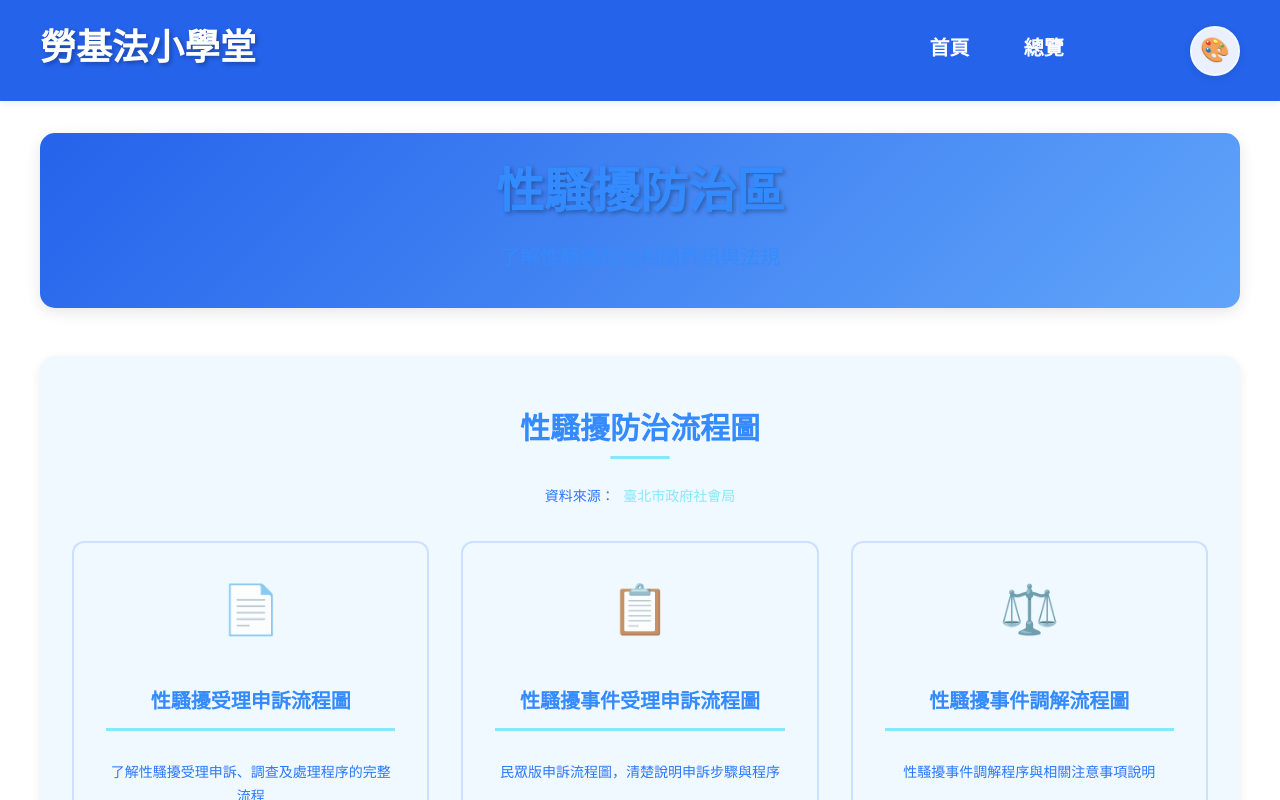
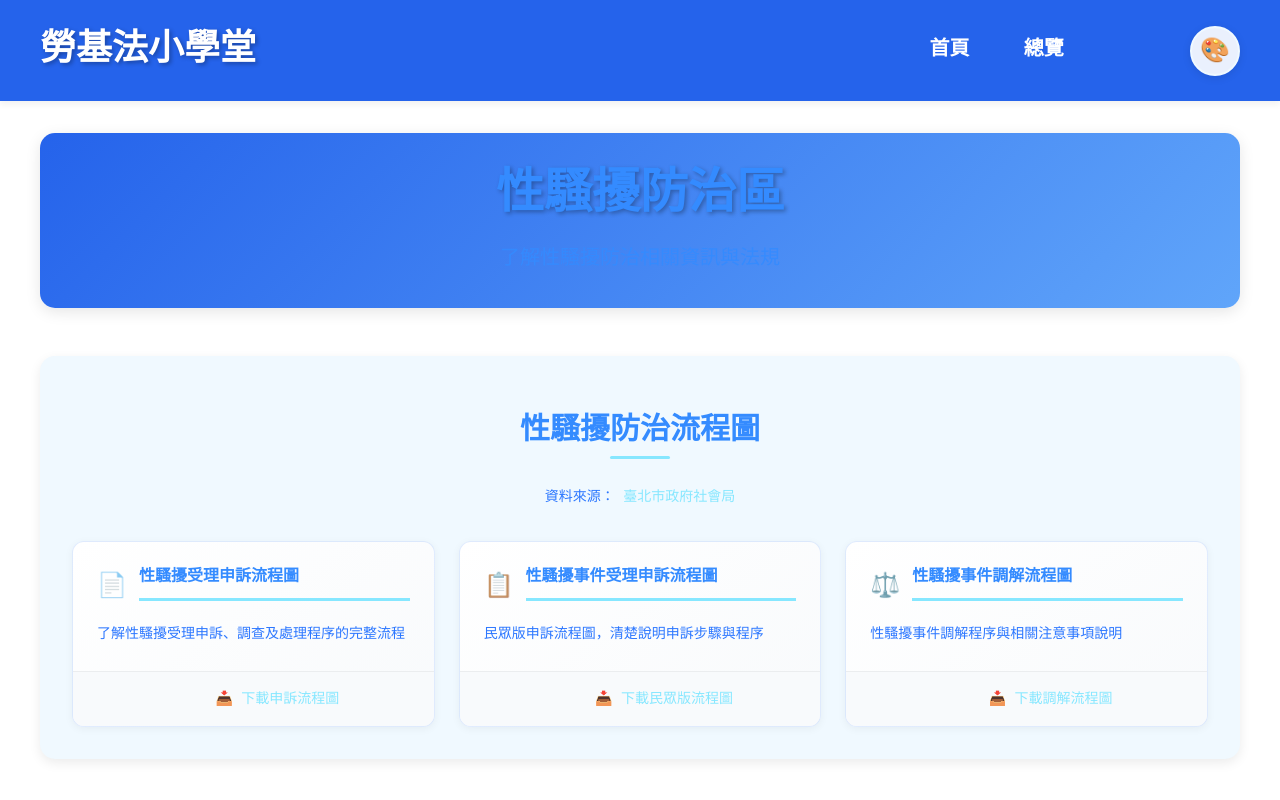
Before and after one commit to Cindy910120/law, a Nuxt app: page /labor-law/sexual-harassment-prevention in a window 1280 px wide. Shown: the top 800 px of the page. Built offline with nearby package versions, Linux system fonts and the light colour scheme.

Commit message:
修改樣式

```diff
--- a/pages/labor-law/sexual-harassment-prevention.vue
+++ b/pages/labor-law/sexual-harassment-prevention.vue
@@ -4,9 +4,7 @@
     <div class="page-header">
       <h1 class="page-title">性騷擾防治區</h1>
       <p class="page-subtitle">了解性騷擾防治相關資訊與法規</p>
-    </div>
-
-    <!-- PDF資料區域 -->
+    </div>    <!-- PDF資料區域 -->
     <div class="pdf-resources-section">
       <h2 class="section-title">性騷擾防治流程圖</h2>
       <p class="source-info">
@@ -20,49 +18,65 @@
         </a>
       </p>
 
-      <div class="pdf-grid">        <div class="pdf-card">
-          <div class="pdf-icon">📄</div>
+      <div class="pdf-container">
+        <div class="pdf-item">
+          <div class="pdf-content">
+            <div class="pdf-header">
+              <span class="pdf-icon">📄</span>
               <h3 class="pdf-title">性騷擾受理申訴流程圖</h3>
+            </div>
             <p class="pdf-description">了解性騷擾受理申訴、調查及處理程序的完整流程</p>
+          </div>
+          <div class="pdf-actions">
             <a
               href="/PDF_Data/性騷擾受理申訴、調查及處理程序流程圖.pdf"
               download="性騷擾受理申訴、調查及處理程序流程圖.pdf"
-            class="pdf-download-btn btn btn-secondary"
+              class="pdf-download-btn"
             >
-            <span>📥</span>
-            申訴流程圖 PDF
+              📥 下載申訴流程圖
             </a>
           </div>
+        </div>
 
-        <div class="pdf-card">
-          <div class="pdf-icon">📋</div>
+        <div class="pdf-item">
+          <div class="pdf-content">
+            <div class="pdf-header">
+              <span class="pdf-icon">📋</span>
               <h3 class="pdf-title">性騷擾事件受理申訴流程圖</h3>
+            </div>
             <p class="pdf-description">民眾版申訴流程圖，清楚說明申訴步驟與程序</p>
+          </div>
+          <div class="pdf-actions">
             <a
               href="/PDF_Data/性騷擾事件受理申訴流程圖(民眾版).pdf"
               download="性騷擾事件受理申訴流程圖(民眾版).pdf"
-            class="pdf-download-btn btn btn-secondary"
+              class="pdf-download-btn"
             >
-            <span>📥</span>
-            民眾版流程圖 PDF
+              📥 下載民眾版流程圖
             </a>
           </div>
+        </div>
 
-        <div class="pdf-card">
-          <div class="pdf-icon">⚖️</div>
+        <div class="pdf-item">
+          <div class="pdf-content">
+            <div class="pdf-header">
+              <span class="pdf-icon">⚖️</span>
               <h3 class="pdf-title">性騷擾事件調解流程圖</h3>
+            </div>
             <p class="pdf-description">性騷擾事件調解程序與相關注意事項說明</p>
+          </div>
+          <div class="pdf-actions">
             <a
               href="/PDF_Data/性騷擾事件調解流程圖.pdf"
               download="性騷擾事件調解流程圖.pdf"
-            class="pdf-download-btn btn btn-secondary"
+              class="pdf-download-btn"
             >
-            <span>📥</span>
-            調解流程圖 PDF
+              📥 下載調解流程圖
             </a>
           </div>
         </div>
-    </div>    <!-- 主要按鈕區域 -->
+      </div>
+    </div><!-- 主要按鈕區域 -->
     <div class="main-actions-section">
       <h2 class="section-title">詳細法規與指引</h2>
       <div class="action-buttons">
@@ -193,101 +207,116 @@
   text-decoration: underline;
 }
 
-.pdf-grid {
+/* PDF資料區域 */
+.pdf-resources-section {
+  margin-bottom: 4rem;
+  padding: 2rem;
+  background: var(--theme-card, white);
+  border-radius: 15px;
+  box-shadow: 0 4px 12px rgba(0, 0, 0, 0.08);
+  transition: all 0.3s ease;
+}
+
+.source-info {
+  text-align: center;
+  margin-bottom: 2rem;
+  font-size: var(--font-size-sm, 0.875rem);
+  color: var(--typography-secondary, #6b7280);
+}
+
+.source-link {
+  color: var(--typography-accent, #3b82f6);
+  text-decoration: none;
+  font-weight: var(--font-weight-medium, 500);
+  transition: color 0.3s ease;
+}
+
+.source-link:hover {
+  color: var(--tone-accent-dark, #1d4ed8);
+  text-decoration: underline;
+}
+
+.pdf-container {
   display: grid;
-  grid-template-columns: repeat(auto-fit, minmax(300px, 1fr));
-  gap: 2rem;
+  grid-template-columns: repeat(auto-fit, minmax(350px, 1fr));
+  gap: 1.5rem;
   margin-top: 2rem;
 }
 
-.pdf-card {
-  background: var(--theme-card, white);
-  border: 2px solid rgba(59, 130, 246, 0.2);
+.pdf-item {
+  background: linear-gradient(145deg, #ffffff, #f8fafc);
+  border: 1px solid rgba(59, 130, 246, 0.15);
   border-radius: 12px;
-  padding: 2rem;
-  text-align: center;
+  overflow: hidden;
   transition: all 0.3s ease;
-  position: relative;
-  overflow: hidden;
-  display: flex;
-  flex-direction: column;
-  justify-content: space-between;
-  min-height: 300px;
+  box-shadow: 0 2px 8px rgba(0, 0, 0, 0.05);
 }
 
-.pdf-card::before {
-  content: '';
-  position: absolute;
-  top: 0;
-  left: -100%;
-  width: 100%;
-  height: 100%;
-  background: linear-gradient(90deg,
-    transparent,
-    rgba(59, 130, 246, 0.1),
-    transparent
-  );
-  transition: left 0.5s;
+.pdf-item:hover {
+  transform: translateY(-3px);
+  box-shadow: 0 8px 25px rgba(59, 130, 246, 0.15);
+  border-color: rgba(59, 130, 246, 0.3);
 }
 
-.pdf-card:hover::before {
-  left: 100%;
+.pdf-content {
+  padding: 1.5rem;
+  text-align: left;
 }
 
-.pdf-card:hover {
-  transform: translateY(-5px);
-  border-color: var(--typography-accent, #3b82f6);
-  box-shadow: 0 8px 20px rgba(0, 0, 0, 0.12);
+.pdf-header {
+  display: flex;
+  align-items: flex-start;
+  gap: 0.75rem;
+  margin-bottom: 1rem;
 }
 
 .pdf-icon {
-  font-size: 3rem;
-  margin-bottom: 1rem;
+  font-size: 1.5rem;
   opacity: 0.8;
+  margin-top: 0.1rem;
+  flex-shrink: 0;
 }
 
 .pdf-title {
-  font-size: var(--font-size-lg, 1.125rem);
+  font-size: var(--font-size-base, 1rem);
   font-weight: var(--font-weight-semibold, 600);
   color: var(--typography-primary, #1f2937);
-  margin-bottom: 1rem;
+  margin: 0;
+  line-height: 1.4;
+  flex: 1;
+  text-align: left;
 }
 
 .pdf-description {
   font-size: var(--font-size-sm, 0.875rem);
   color: var(--typography-secondary, #6b7280);
-  margin-bottom: 1.5rem;
-  line-height: var(--line-height-relaxed, 1.625);
-  flex-grow: 1;
+  line-height: var(--line-height-relaxed, 1.6);
+  margin: 0;
+  text-align: left;
+}
+
+.pdf-actions {
+  padding: 0;
+  background: #f8fafc;
+  border-top: 1px solid rgba(0, 0, 0, 0.05);
 }
 
 .pdf-download-btn {
-  display: flex;
-  align-items: center;
-  justify-content: center;
-  gap: 0.5rem;
+  display: block;
   width: 100%;
-  padding: 0.75rem 1rem;
+  padding: 1rem 1.5rem;
+  text-align: center;
   text-decoration: none;
-  color: var(--typography-primary, #1f2937);
-  background: var(--theme-card, white);
-  border: 2px solid var(--typography-accent, #3b82f6);
-  border-radius: 8px;
+  color: var(--typography-accent, #3b82f6);
+  font-weight: var(--font-weight-medium, 500);
+  font-size: var(--font-size-sm, 0.875rem);
   transition: all 0.3s ease;
-  font-weight: var(--font-weight-medium, 500);
-  margin-top: auto;
-  min-height: 48px;
+  background: transparent;
 }
 
 .pdf-download-btn:hover {
   background: var(--typography-accent, #3b82f6);
-  color: var(--typography-light, white);
-  transform: translateY(-2px);
-  box-shadow: 0 4px 12px rgba(59, 130, 246, 0.3);
-}
-
-.pdf-download-btn span {
-  font-size: var(--font-size-lg, 1.125rem);
+  color: white;
 }
 
 /* 主要按鈕區域 */
@@ -360,14 +389,13 @@
   .page-header {
     padding: 1.5rem 1rem;
     margin-bottom: 2rem;
-  }
-    .page-title {
+  }  .page-title {
     font-size: var(--font-size-3xl, 1.875rem);
   }
 
-  .pdf-grid {
+  .pdf-container {
     grid-template-columns: 1fr;
-    gap: 1.5rem;
+    gap: 1rem;
   }
 
   .action-buttons {
```
Lines whose indentation alone changed are shown as unchanged.
